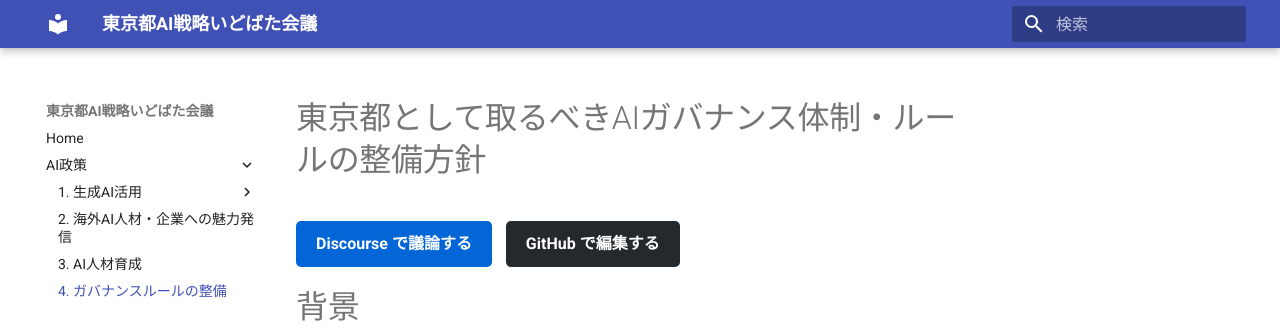
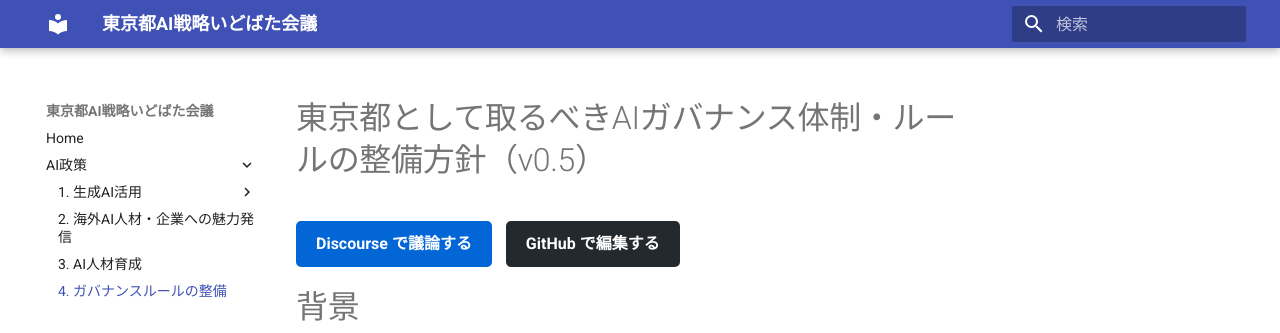
Before and after one commit to takahiroanno2024/2025_ai_idobatakaigi_output, an MkDocs documentation site: the page built from docs/4_ガバナンスルールの整備.md, in a window 1280 px wide and 900 px high. Shown: the top 333 px of the window. Built offline with MkDocs 1.6.1 and Material for MkDocs 9.7.7, drawn with Linux system fonts in a browser that asks for light colours.

Commit message:
Update 4_ガバナンスルールの整備.md

```diff
--- a/docs/4_ガバナンスルールの整備.md
+++ b/docs/4_ガバナンスルールの整備.md
@@ -1,4 +1,5 @@
-# 東京都として取るべきAIガバナンス体制・ルールの整備方針
+# 東京都として取るべきAIガバナンス体制・ルールの整備方針（v0.5）
+
 
 <div style="margin-bottom: 20px;">
 <a href="https://large-scale-conversation-sandbox.discourse.group/t/topic/367" style="display: inline-block; padding: 10px 20px; margin-right: 10px; background-color: #0366d6; color: white; text-decoration: none; border-radius: 5px; font-weight: bold;">Discourse で議論する</a>
```
